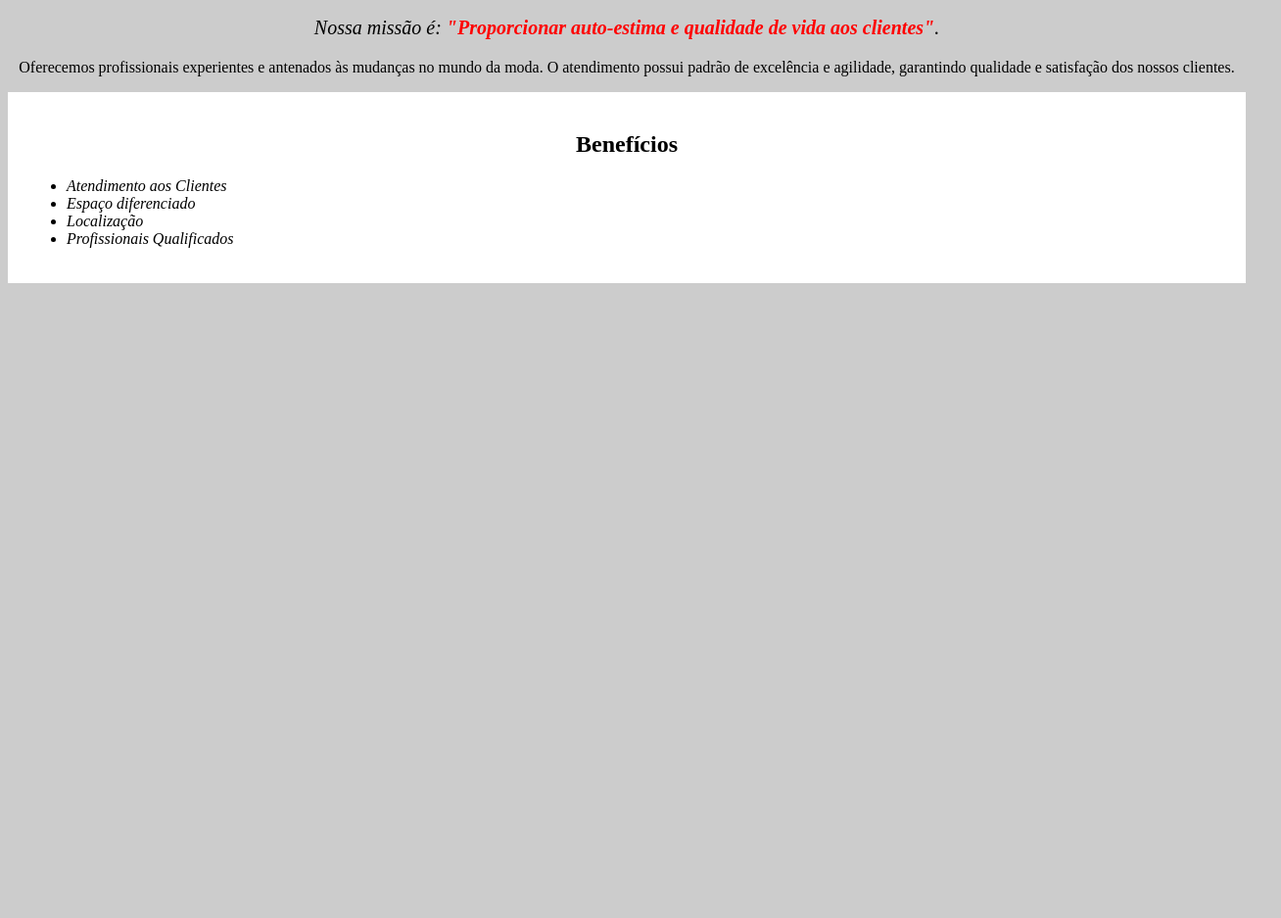
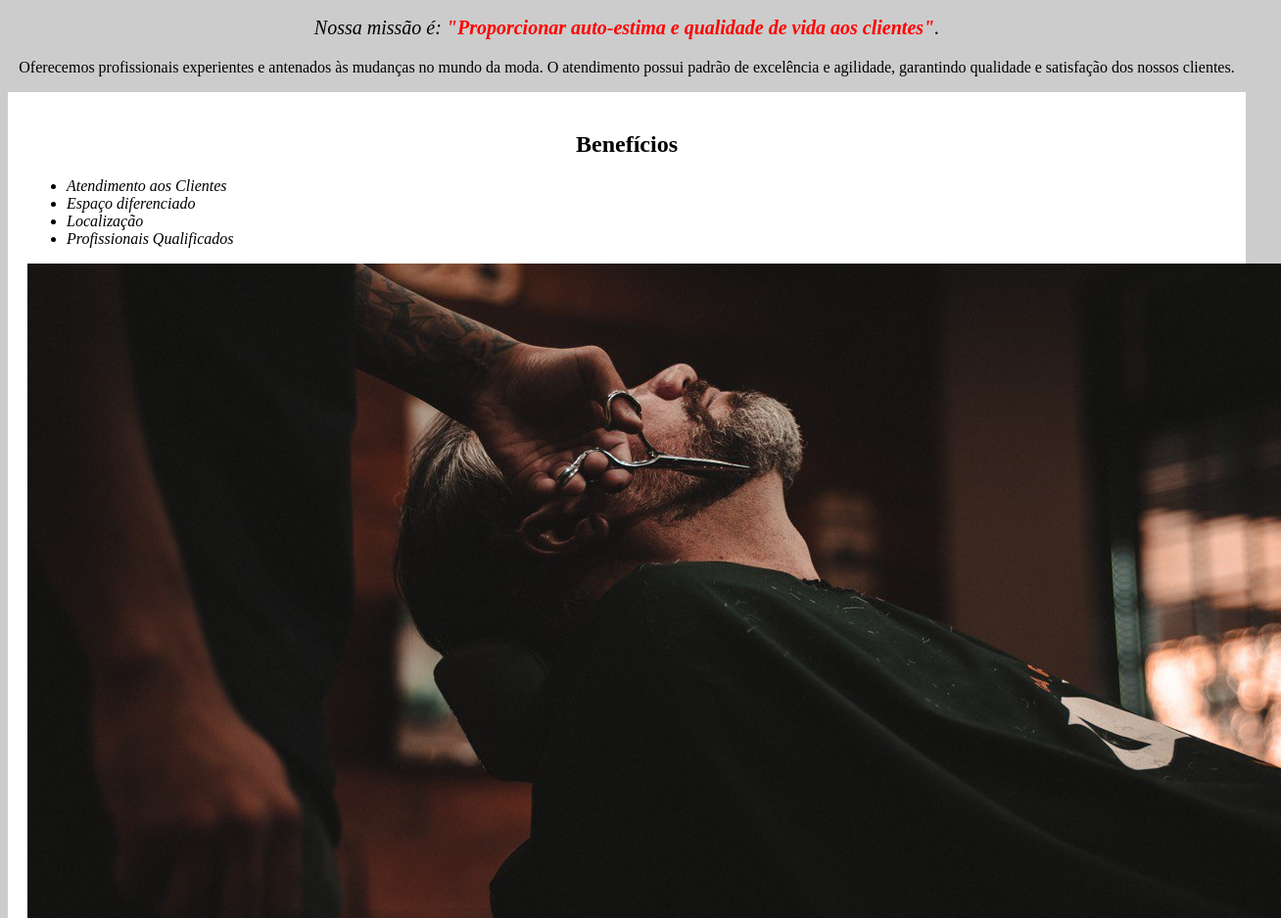
Before and after one commit to CtnLuiz/WebPage1Adm2023, a plain HTML site: page index.html in a window 1280 px wide. Shown: the part 605-1542 px from the top of the page at 98% size, 1308 px wide, since content can reach past the window. Before the commit the page ends 902 px from the top, so only its background shows below. Drawn offline with Linux system fonts and the light colour scheme.

Commit message:
Update index.html

```diff
--- a/index.html
+++ b/index.html
@@ -31,6 +31,8 @@
                 <li class="itens">Localização</li>
                 <li class="itens">Profissionais Qualificados</li>
             </ul>
+
+            <img src="beneficios.jpg" class="imagembeneficios">
         </div>
 
     </body>
```
